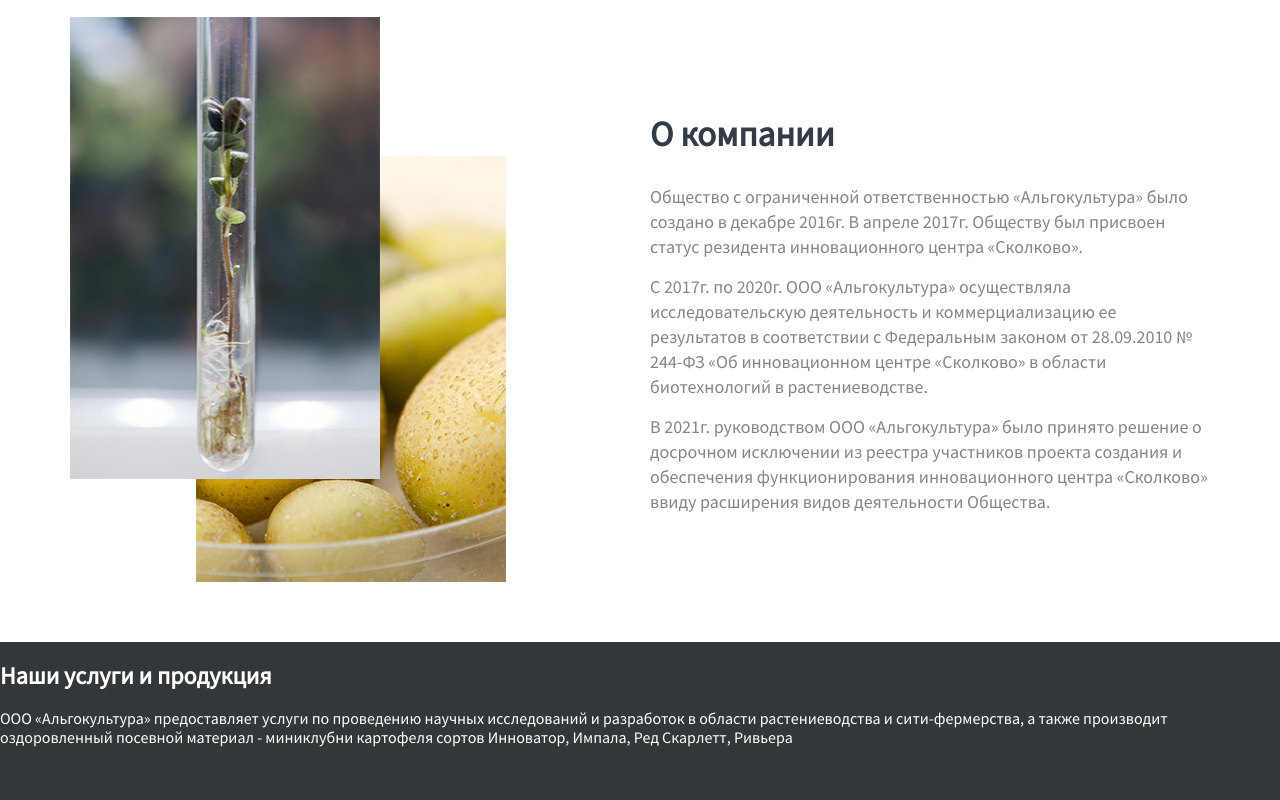
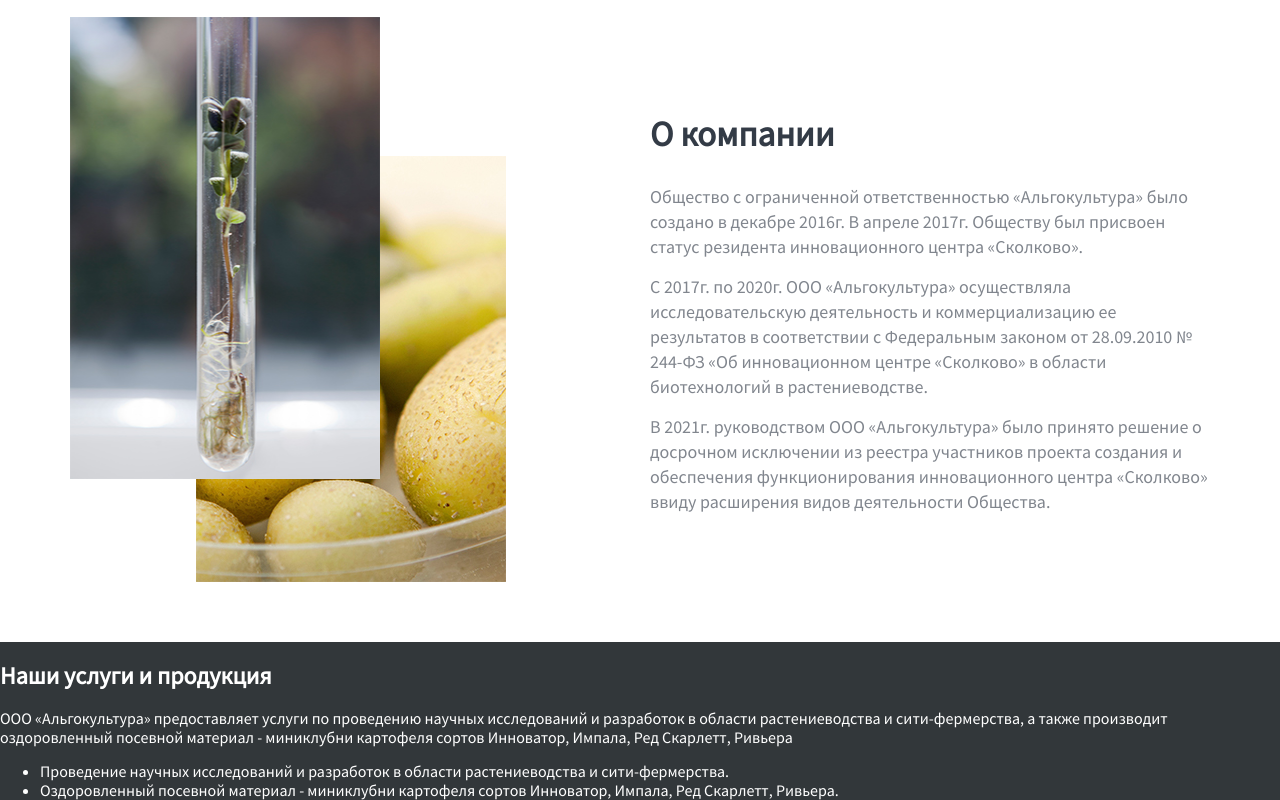
Before and after one commit to Aznaur/algoculture, a website: page source/index.html in a window 1280 px wide. Shown: the part 843-1643 px from the top of the page. Before the commit the page ends 1590 px from the top, so only its background shows below. Drawn offline with nearby package versions, Linux system fonts and the light colour scheme; files that its build step writes are made by us from their sources.

Commit message:
Правки index.html

```diff
--- a/source/index.html
+++ b/source/index.html
@@ -85,15 +85,17 @@
       </section>
       <section class="services">
         <div class="services__wrapp">
-          <div class="services__text">
-            <div class="services__title">
-              <h2>Наши услуги и продукция</h2>
-            </div>
-            <div class="services__subtitle">
-              <p>ООО «Альгокультура» предоставляет услуги по проведению научных исследований и разработок в области растениеводства и сити-фермерства, а также производит оздоровленный посевной материал - миниклубни картофеля сортов Инноватор, Импала, Ред Скарлетт, Ривьера</p>
-            </div>
-          </div>
-          <div class="services__list"></div>
+          <h2 class="services__title">Наши услуги и продукция</h2>
+            <p>ООО «Альгокультура» предоставляет услуги по проведению научных исследований и разработок в области растениеводства и сити-фермерства, а также производит оздоровленный посевной материал - миниклубни картофеля сортов Инноватор, Импала, Ред Скарлетт, Ривьера</p>
+          <ul class="services__list">
+            <li class="services__item">
+              <p>Проведение научных исследований и разработок в области растениеводства и сити-фермерства.</p>
+            </li>
+
+            <li class="services__item">
+              <p>Оздоровленный посевной материал - миниклубни картофеля сортов Инноватор, Импала, Ред Скарлетт, Ривьера.</p>
+            </li>
+          </ul>
         </div>
       </section>
     </main>
```
